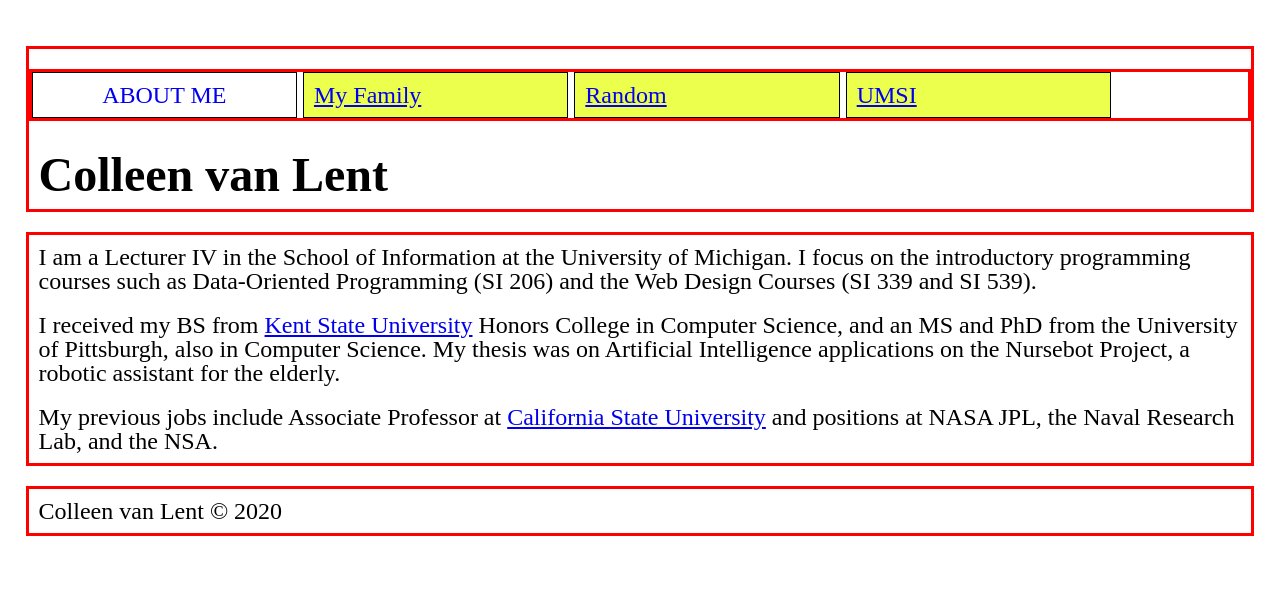
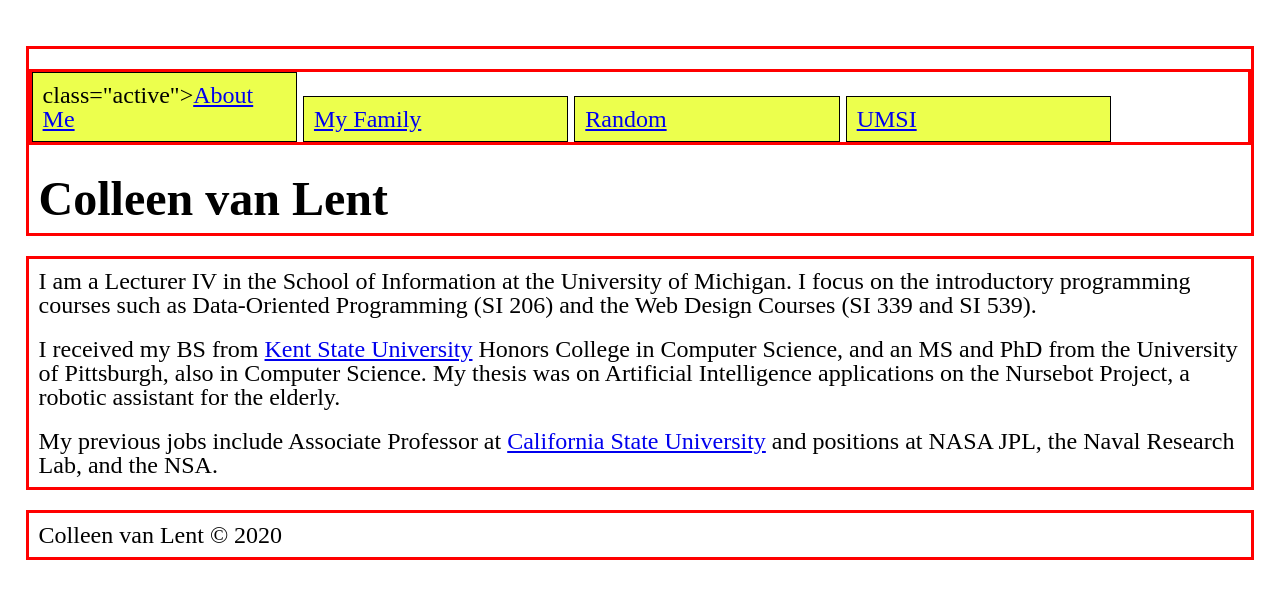
Before and after one commit to tyralb/hw2-2022, a plain HTML site: page index.html in a window 1280 px wide. Drawn offline with Linux system fonts and the light colour scheme.

Commit message:
Add files via upload

```diff
--- a/index.html
+++ b/index.html
@@ -25,7 +25,7 @@
 		<nav>
 			<ul>
 				<!-- Since I am on the index file I added class = action to the link to index. -->
-				<li class="active"><a href = "index.html" >About Me</a></li>
+				<li> class="active"><a href = "index.html" >About Me</a></li>
 				<li><a href = "personal.html">My Family</a></li>
 				<li><a href = "random.html">Random</a></li>
 				<li><a href = "http://www.si.umich.edu">UMSI</a></li>
```
Also changed, not shown: random.html (+1 -0 lines).
